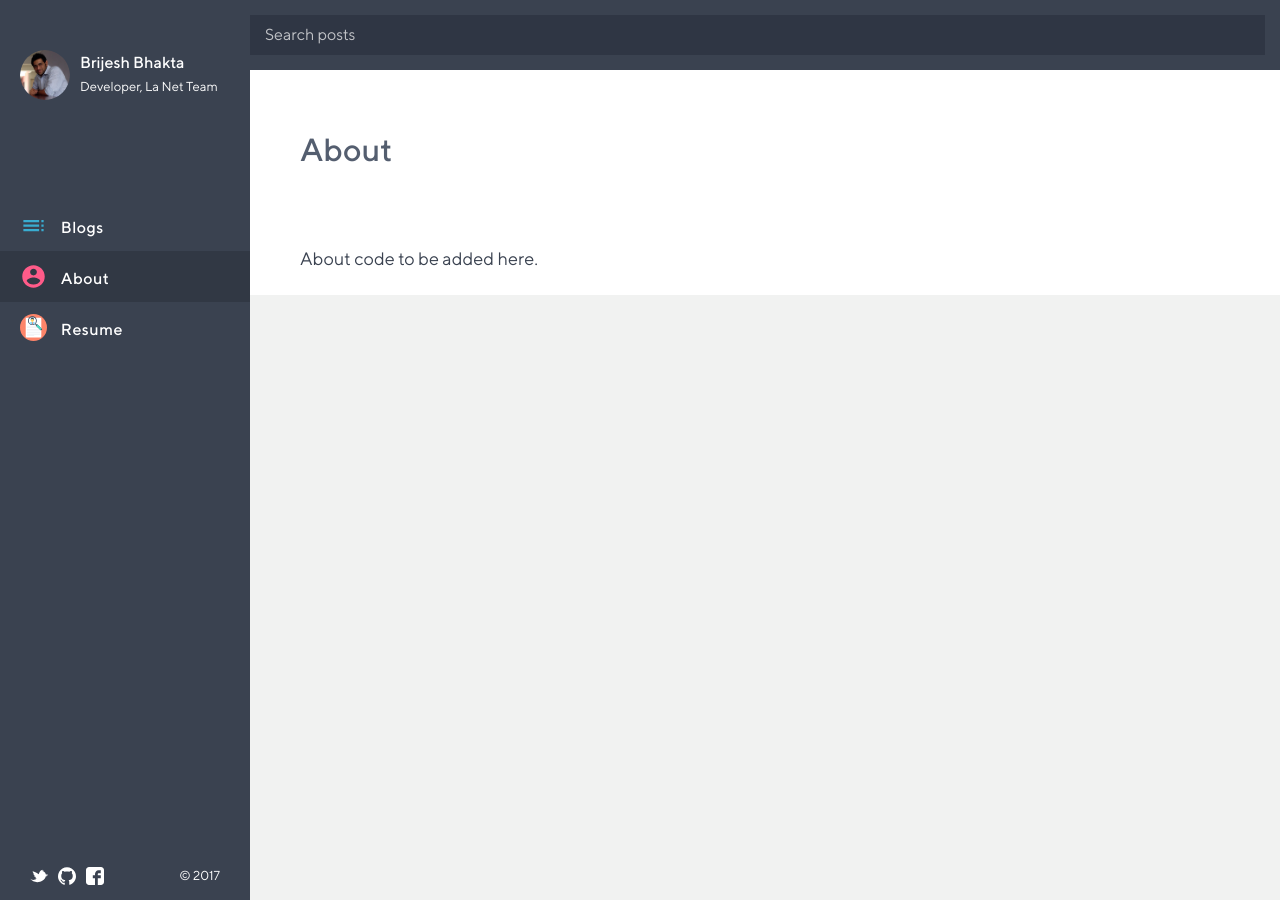
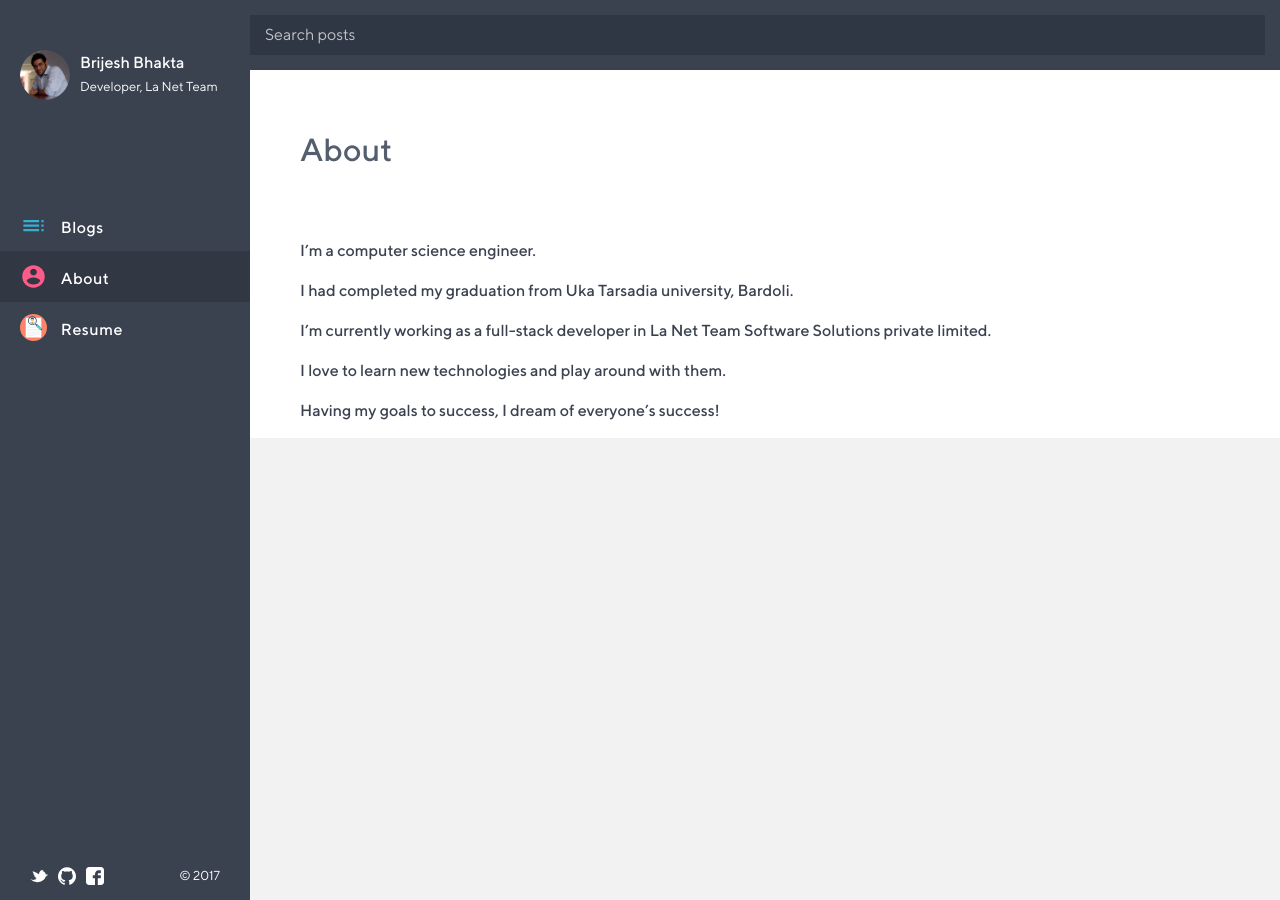
Before and after one commit to brijeshbhakta30/brijeshbhakta30.github.io, a Jekyll site: the page built from _pages/about.md, in a window 1280 px wide. Built offline with Jekyll 4.4.1, drawn with Linux system fonts in a browser that asks for light colours; some web fonts are replaced; comment, search, counter and statistics services are not loaded.

```diff
--- a/_layouts/default.html
+++ b/_layouts/default.html
@@ -13,10 +13,5 @@
       </div>
       {% include footer.html %}
     </main>
-    <script type="text/javascript">
-      var infolinks_pid = 3044803;
-      var infolinks_wsid = 0;
-    </script>
-    <script type="text/javascript" src="//resources.infolinks.com/js/infolinks_main.js"></script>
   </body>
 </html>
--- a/_pages/about.md
+++ b/_pages/about.md
@@ -5,4 +5,8 @@
 permalink: /about
 ---
 
-About code to be added here.
+##### I'm a computer science engineer.
+##### I had completed my graduation from Uka Tarsadia university, Bardoli.
+##### I'm currently working as a full-stack developer in La Net Team Software Solutions private limited.
+##### I love to learn new technologies and play around with them.
+##### Having my goals to success, I dream of everyone's success!
```
Also changed, not shown: _includes/head.html (+0 -7 lines).
